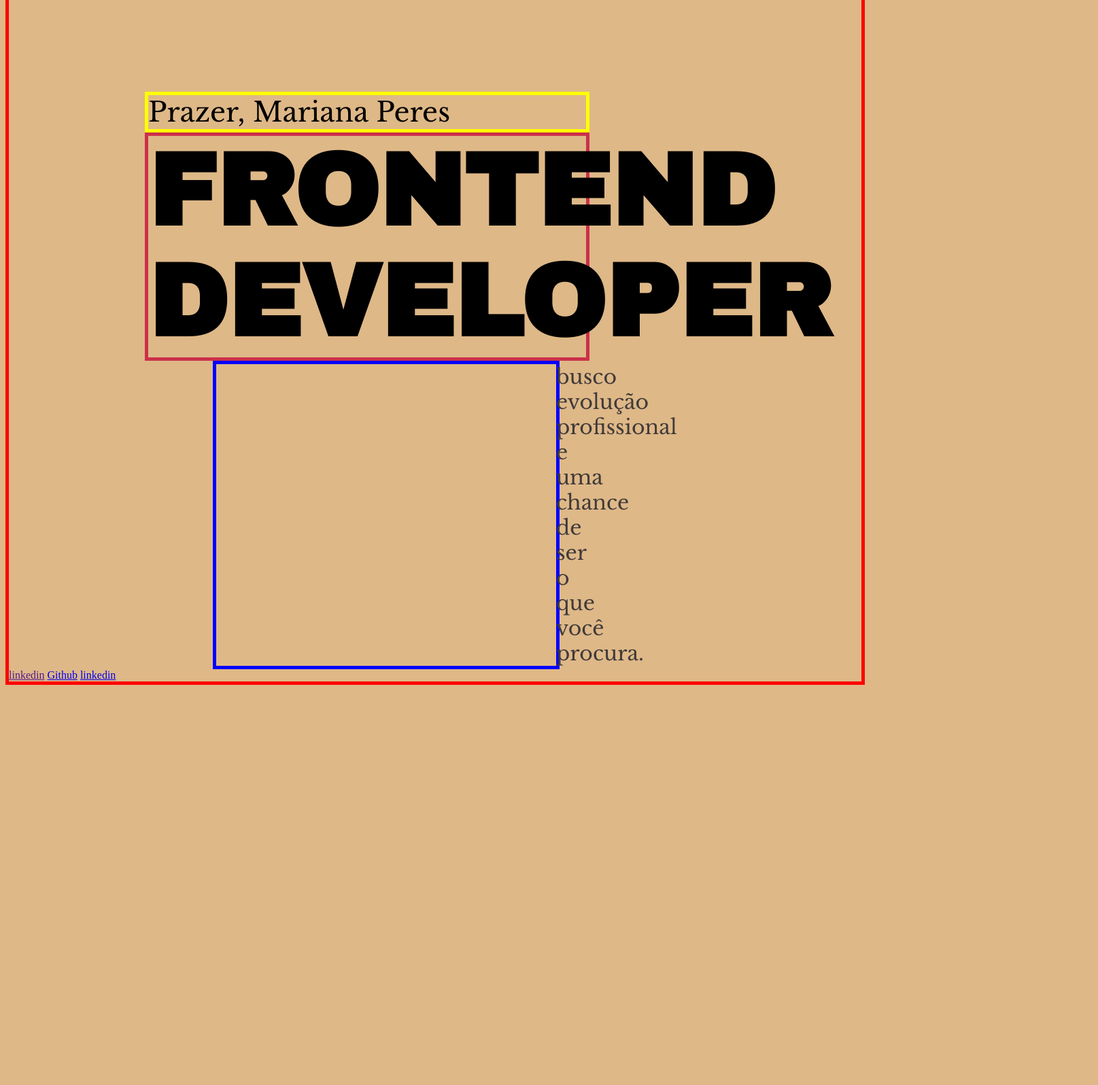
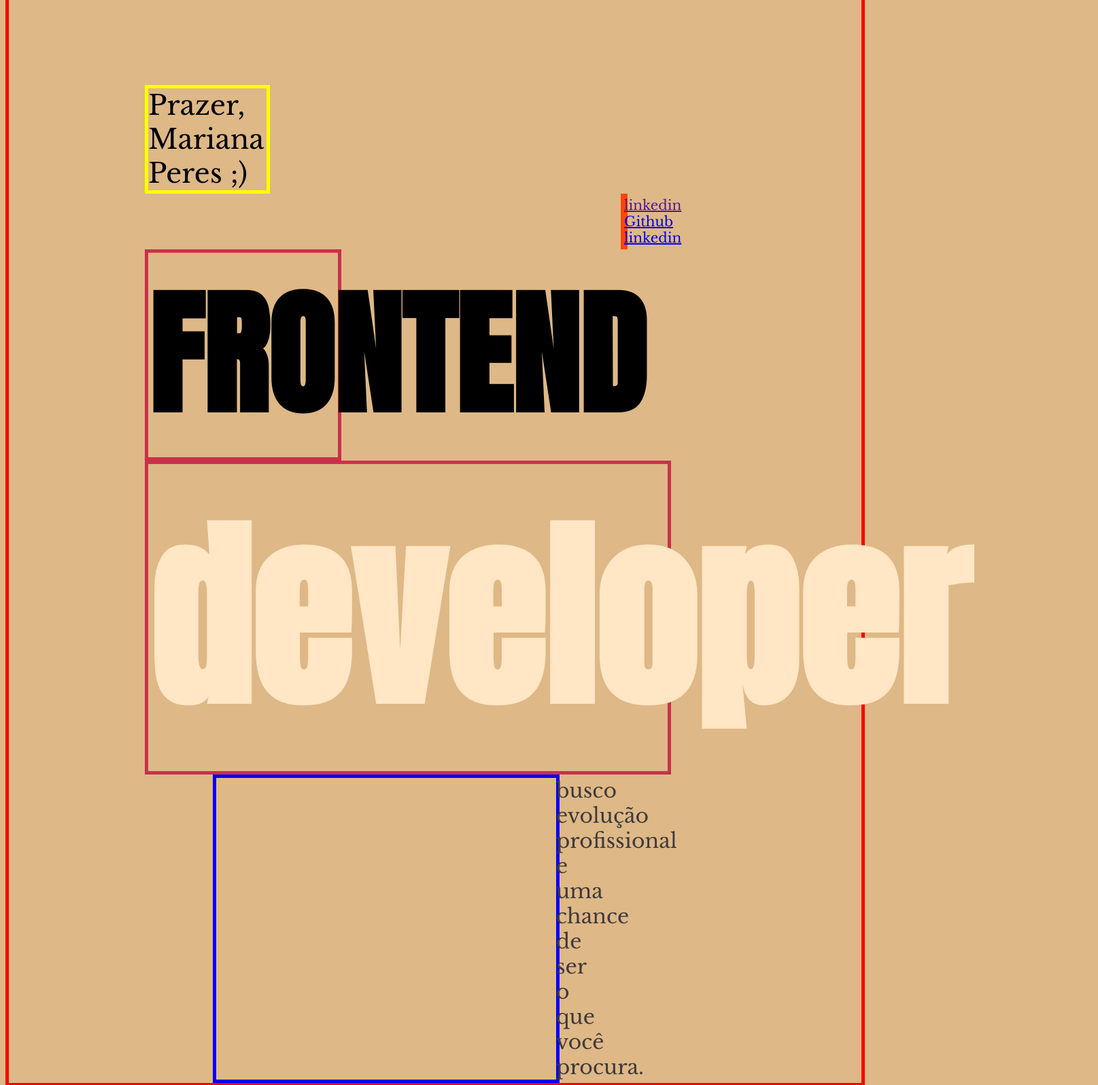
Before and after one commit to Mgperes/Portfolio, a plain HTML site: page index.html in a window 1280 px wide. Shown: the part 300-1897 px from the top of the page at 68% size, 1615 px wide, since content can reach past the window. Before the commit the page ends 1316 px from the top, so only its background shows below. Drawn offline with nearby package versions, Linux system fonts and the light colour scheme.

Commit message:
mudança na primeira parte
tentando deixar responsivo, bonito e direto

```diff
--- a/index.html
+++ b/index.html
@@ -19,15 +19,19 @@
 
     <div id="conteúdo">
 
-      <p class="descrição1">Prazer, Mariana Peres</p>
-      <h1 class="título">FRONTEND<br> DEVELOPER</h1>
+      <p class="descrição1">Prazer, Mariana Peres ;) </p>
+
+      <div id="contatos">
+        <a href="">linkedin</a>
+
+        <a href="https://github.com/Mgperes" src="imagens/">Github</a>
+
+        <a href="https://www.linkedin.com/in/mariana-peres-33a803196/">linkedin</a>
+
+      </div>
+      <h1 class="título">FRONTEND<br></h1>
+      <h1 class="título2">developer</h1>
       <p class="descrição2">busco evolução profissional e uma chance de ser o que você procura.</p>
-
-      <div>
-      <a href="">linkedin</a>
-      <a href="https://github.com/Mgperes">Github</a>
-      <a href="https://www.linkedin.com/in/mariana-peres-33a803196/">linkedin</a>
-     </div>
 
     </div>
 
--- a/style.css
+++ b/style.css
@@ -1,12 +1,13 @@
  @import url('https://fonts.googleapis.com/css2?family=Inconsolata:wght@400;700&family=Righteous&family=Sarala&display=swap');
  @import url('https://fonts.googleapis.com/css2?family=Archivo+Black&family=Libre+Baskerville:wght@400;700&display=swap');
+ @import url('https://fonts.googleapis.com/css2?family=Anton&display=swap');
 
  Body {
    background: #DEB887;
  }
 
  #menu {
-   padding: 20px;
+   padding: 15px 0 15px 50px;
    border: solid 5px red;
    margin-left: 1500px;
  }
@@ -16,16 +17,25 @@
   font-size: 40px;
   border: 5px yellow solid ;
   padding: 0 0 0 0;
-  margin: 300px 400px 0px 200px ;
+  margin: 300px 870px 0px 200px ;
 }
 
 .título {
-   font-family: 'Archivo Black', sans-serif;
-   font-size:150px ;
-   margin: 0px 400px 0 200px;
+   font-family: 'Anton', sans-serif;
+   font-size:200px ;
+   margin: 0px 765px 0 200px;
    padding: 0 0 0 0;
    border: 5px rgb(203, 48, 74) solid;
 
+ }
+
+ .título2 {
+  font-family: 'Anton', sans-serif;
+  font-size:300px ;
+  color: #ffe6c4;
+  margin: 0px 280px 0 200px;
+  padding: 0px 0px 0px 0px;
+  border: 5px rgb(203, 48, 74) solid;
  }
 
  .descrição2 {
@@ -40,3 +50,11 @@
  #conteúdo {
   border: solid 5px red;
  }
+
+ #contatos {
+  font-family: 'Libre Baskerville', serif;
+  font-size: 20px;
+  border: 5px orangered solid;
+  padding: 0 0 0 0;
+  margin: 0px 400px 0px 900px ;
+ }
```
